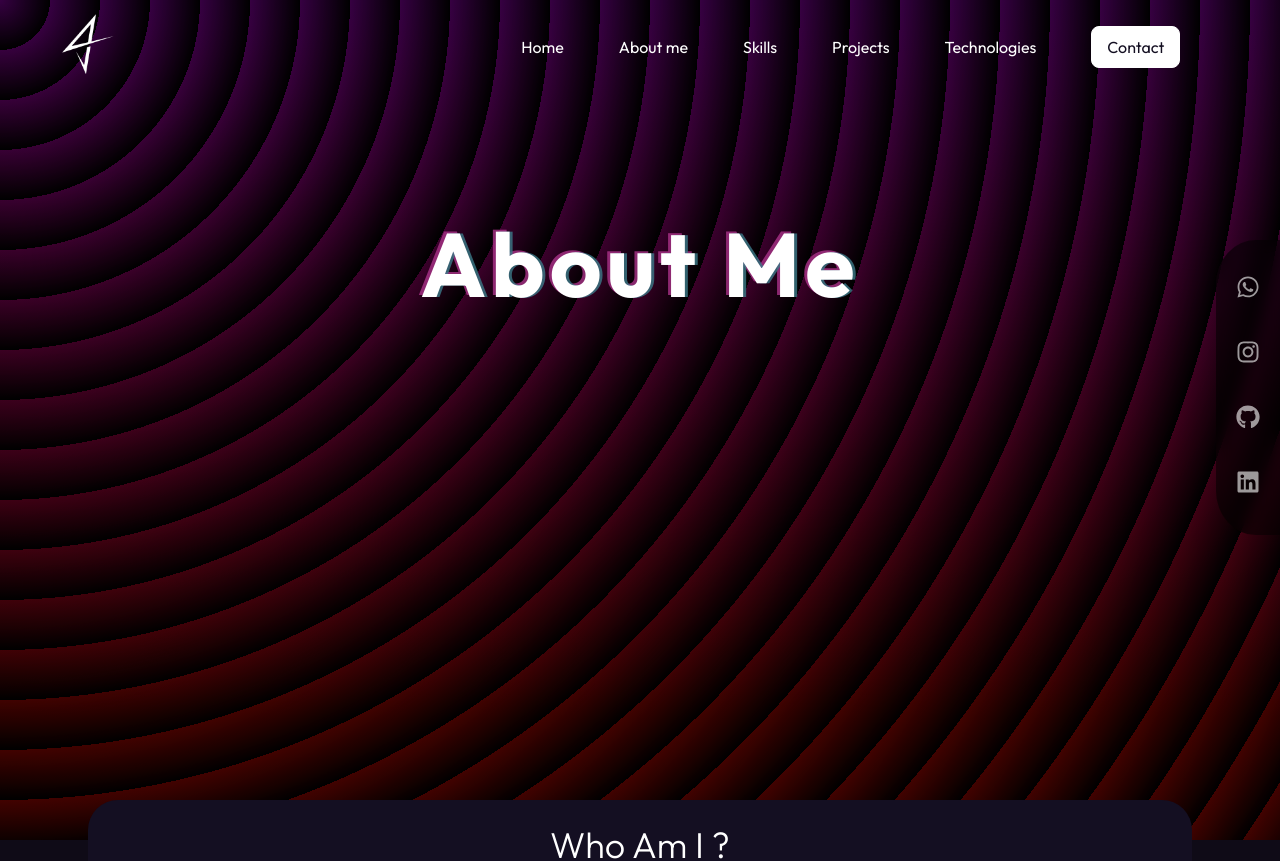
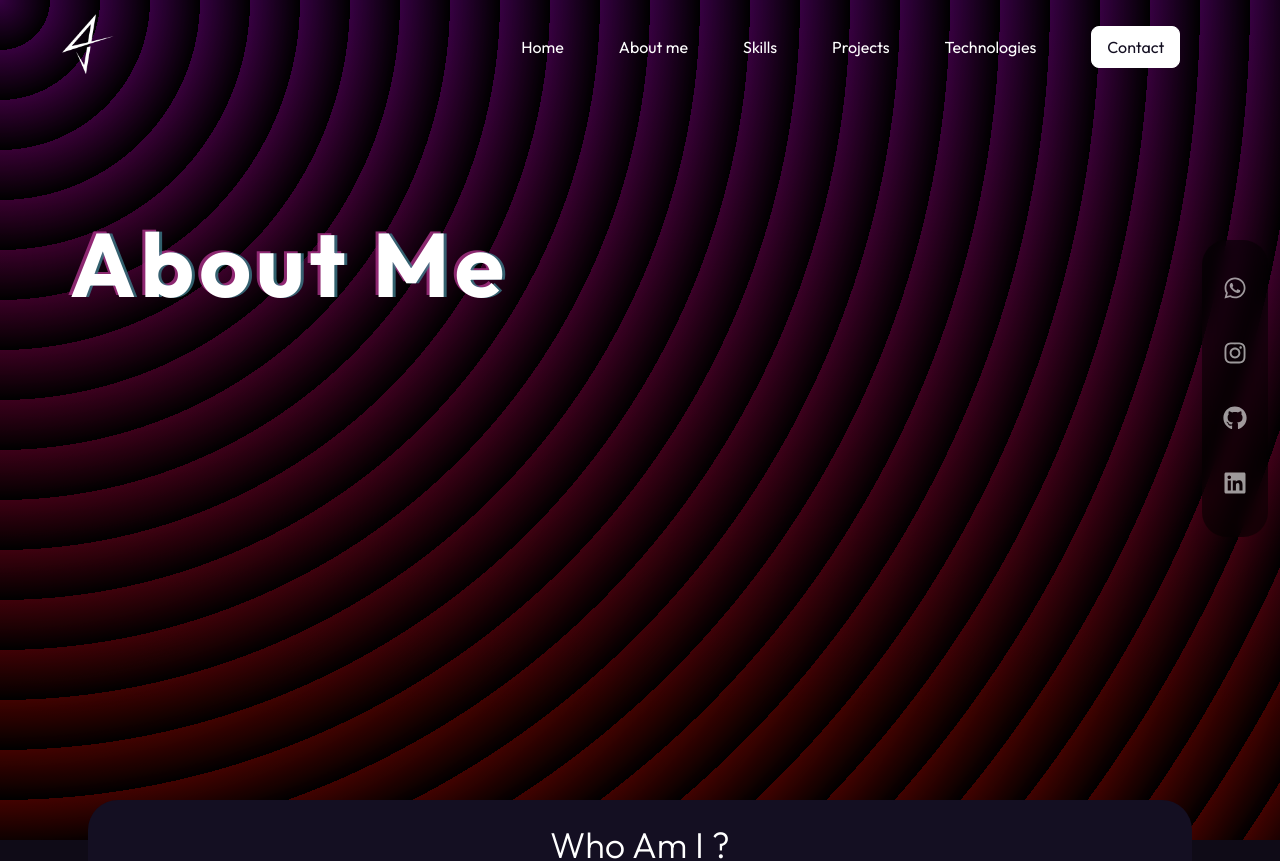
Before and after one commit to Alexisdjm/myPage, a React (Create React App) app: page /about in a window 1280 px wide. Shown: the top 861 px of the page. Built offline with nearby package versions, Linux system fonts and the light colour scheme.

Commit message:
new changes

```diff
--- a/src/App.css
+++ b/src/App.css
@@ -238,7 +238,7 @@ img.img-smaller {
 
 .social-media-menu {
   top: 30%;
-  right: 0;
+  right: 0.5em;
   gap: 35px;
   z-index: 9;
   display: flex;
@@ -249,7 +249,9 @@ img.img-smaller {
   flex-direction: column;
   backdrop-filter: blur(8px);
   background:rgb(0, 0, 0, .5);
-  border-radius: 63% 0% 0% 63% / 15% 25% 25% 15%;
+  border-radius: 25px;
+  border: 1px solid rgba(255, 255, 255, 0);
+  /* border-radius: 63% 0% 0% 63% / 15% 25% 25% 15%; */
 }
 
 .social-media-link {
@@ -590,7 +592,7 @@ p.grow {
 }
 
 .technologies-dimensions:hover {
-  opacity: 1;
+  animation: iconsOp 2s linear infinite;
   position: relative;
   top: -10px;
 }
@@ -958,6 +960,24 @@ div.show-sidebar {
   animation: blink 2.5s linear infinite;
 }
 
+.social-media-menu:hover {
+  animation: blinkSocial 2.5s linear infinite;
+}
+
+@keyframes blinkSocial {
+  0% {
+    border: 1px solid rgba(255, 255, 255, 0)
+  }
+
+  50% {
+    border: 1px solid rgba(255, 255, 255, .75)
+  }
+
+  100% {
+    border: 1px solid rgba(255, 255, 255, 0)
+  }
+}
+
 @keyframes blink {
   0% {
     border: 2px solid rgba(255, 255, 255, 0)
@@ -969,6 +989,20 @@ div.show-sidebar {
 
   100% {
     border: 2px solid rgba(255, 255, 255, 0)
+  }
+}
+
+@keyframes iconsOp {
+  0% {
+    opacity: 0.7;
+  }
+
+  50% {
+    opacity: 1
+  }
+
+  100% {
+    opacity: 0.7;
   }
 }
 
@@ -1178,14 +1212,9 @@ button.submit-btn--contact-form:active {
   }
 }
 
+
 .presentation-container {
-  /* Tu estilo actual del fondo con gradiente */
-  background-image: repeating-radial-gradient(circle at 0 0, #0000 0, #000 50px),
-                    repeating-linear-gradient(#29004a, #470000);
-
-  /* Añadir la animación y configurar la velocidad y la repetición */
   animation: cambioDeColor 5s linear infinite;
-  /* Puedes ajustar la duración y otros valores según tus preferencias */
 }
 
 /* ------------------------------------------- Media Queries ---------------------------------------------- */
--- a/src/components/contactForm.js
+++ b/src/components/contactForm.js
@@ -25,8 +25,8 @@ const Contact = () => {
     const SubmitBtn = ({tag}) => {
         return(
             <button type='submit' className='submit-btn--contact-form'>
-                <div class="svg-wrapper-1">
-                    <div class="svg-wrapper">
+                <div className="svg-wrapper-1">
+                    <div className="svg-wrapper">
                     <svg
                         xmlns="http://www.w3.org/2000/svg"
                         viewBox="0 0 24 24"
@@ -92,7 +92,6 @@ const Contact = () => {
                     <label className='message-label'>Your message</label>
                     <textarea id='body' name='body' onChange={handleimput}  value={formvalue.body} className='message' required></textarea>
                 </div>
-                {/* <input type='submit' className='submit' value='Submit'></input> */}
                 <SubmitBtn tag={"submit"}/>
             </form>
             <Modal open={show} content={'Mail successfully sent'}/>
--- a/src/components/introduction.js
+++ b/src/components/introduction.js
@@ -1,9 +1,25 @@
 import Typewriter from "typewriter-effect";
+import { useState } from "react";
 
-function first_look({glitchtext, bool, first, second, loop, align}) {
+function First_look({glitchtext, bool, first, second, loop}) {
+
+    const [animationSpeed, setAnimationSpeed] = useState(5); // 5 segundos es la duración por defecto
+
+    const handleMouseDown = () => {
+      setAnimationSpeed(2.5); // Cambia la duración a la mitad (doble velocidad)
+    };
+
+    const handleMouseUp = () => {
+      setAnimationSpeed(5); // Vuelve a la duración normal
+    };
 
     return (
-    <div id="intro" className='presentation-container' style={{justifyContent: align}}>
+    <div
+    id="intro"
+    className='presentation-container'
+    onMouseDown={handleMouseDown}
+    onMouseUp={handleMouseUp}
+    style={{animationDuration: `${animationSpeed}s` }}>
         <div className="glitch-container">
             <div className="glitch" data-glitch={glitchtext}>{glitchtext}</div>
             <div className='my-title'>
@@ -20,4 +36,4 @@ function first_look({glitchtext, bool, first, second, loop, align}) {
     )
 }
 
-export default first_look
+export default First_look
```
